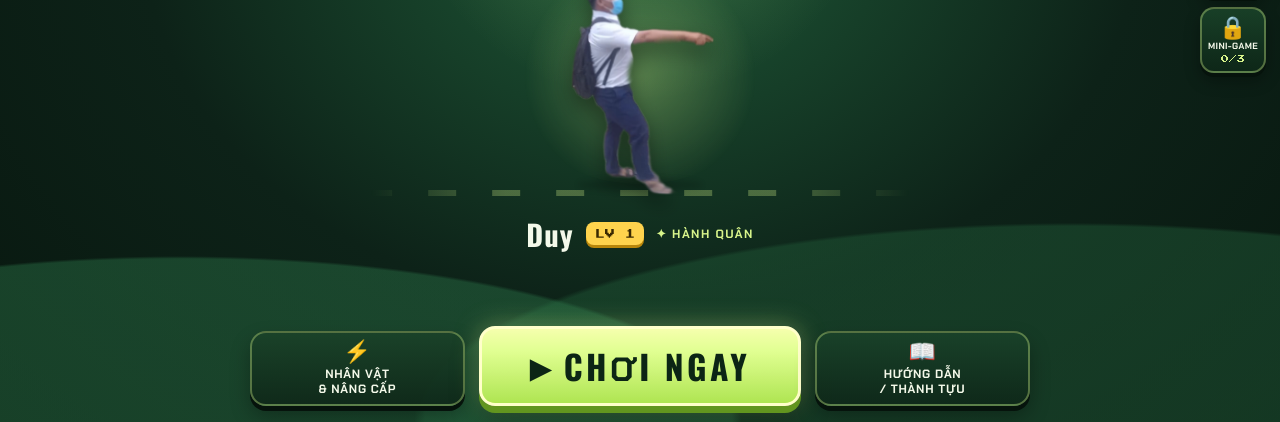
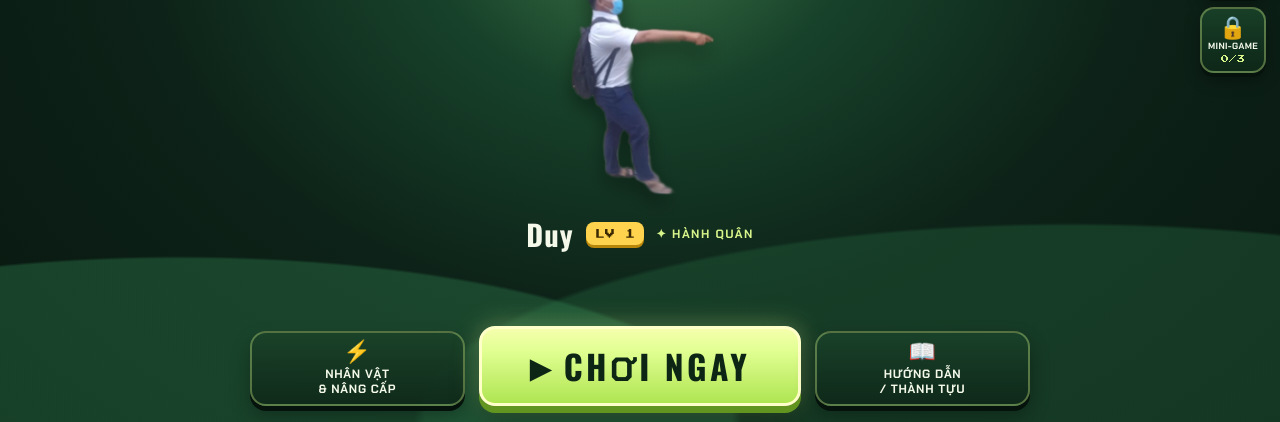
Before and after one commit to nguyenminhanh6850-ai/Duy-map-chay-di, a plain HTML site: page index.html in a window 1280 px wide. Shown: the part 378-800 px from the top of the page. Drawn offline with nearby package versions, Linux system fonts and the light colour scheme.

Commit message:
Update style.css

```diff
--- a/style.css
+++ b/style.css
@@ -154,23 +154,33 @@ button:focus-visible { outline: 3px solid var(--lime); outline-offset: 3px; }
 .game-title .t1 { color: #fff; text-shadow: 0 .06em 0 #1e5233, 0 .12em 0 #0a2014, 0 .2em .3em rgba(0,0,0,.45); }
 .game-title .t2 { color: var(--lime); text-shadow: 0 .06em 0 #4f7d17, 0 .12em 0 #26400a, 0 0 .5em rgba(216,245,139,.45), 0 .2em .3em rgba(0,0,0,.45); animation: title-glow 2.6s ease-in-out infinite; }
 @keyframes title-glow { 0%,100% { filter: brightness(1); } 50% { filter: brightness(1.15); } }
+/* Nhân vật chạy tại chỗ */
+.hero {
+  position: relative;
+  width: min(60vw, 300px);
+  height: clamp(130px, 31vh, 290px);
+  min-height: 0; /* Thêm dòng này để Flexbox không làm phình khung */
+  margin-top: clamp(10px, 2.6vh, 26px);
+  display: flex;
+  align-items: flex-end;
+  justify-content: center;
+}
 
-/* Nhân vật chạy tại chỗ */
-.hero { position: relative; width: min(60vw, 300px); height: clamp(130px, 31vh, 290px); margin-top: clamp(10px, 2.6vh, 26px); display: flex; align-items: flex-end; justify-content: center; }
-.hero-glow { position: absolute; inset: 8% 8% 10%; border-radius: 50%; background: radial-gradient(circle, rgba(216,245,139,.30), transparent 68%); animation: glow-breathe 2s ease-in-out infinite; }
 .hero-sprite {
-  position: relative; z-index: 2; height: 94%; max-width: 100%; object-fit: contain; transform-origin: 50% 100%;
+  position: relative;
+  z-index: 2;
+  display: block;
+  width: auto;         /* Ép chiều ngang tự co theo tỷ lệ ảnh */
+  height: auto;        /* Bỏ height: 94% gây lỗi tính toán */
+  max-width: 100%;     /* Không bao giờ rộng hơn khung .hero */
+  max-height: 94%;     /* Khóa cứng chiều cao tối đa bằng 94% khung .hero */
+  object-fit: contain;
+  transform-origin: 50% 100%;
   filter: drop-shadow(0 10px 10px rgba(0,0,0,.4));
   animation: run-in-place .52s ease-in-out infinite;
 }
-.hero-sprite.is-swap { animation: hero-swap .45s ease both, run-in-place .52s ease-in-out .45s infinite; }
-.hero-shadow { position: absolute; z-index: 1; bottom: 5%; left: 50%; width: 46%; height: 12px; border-radius: 50%; background: rgba(0,0,0,.4); transform: translateX(-50%); filter: blur(3px); animation: shadow-run .52s ease-in-out infinite; }
-.hero-ground {
-  position: absolute; z-index: 0; left: -40%; right: -40%; bottom: 3%; height: 6px; border-radius: 3px;
-  background: repeating-linear-gradient(90deg, rgba(216,245,139,.55) 0 28px, transparent 28px 64px);
-  animation: ground-scroll .55s linear infinite; opacity: .55;
-  -webkit-mask-image: linear-gradient(90deg, transparent, #000 25%, #000 75%, transparent); mask-image: linear-gradient(90deg, transparent, #000 25%, #000 75%, transparent);
-}
+
+
 @keyframes run-in-place {
   0%   { transform: translateY(0) rotate(-1.6deg) scale(1.02, .975); }
   25%  { transform: translateY(-9px) rotate(0deg) scale(.985, 1.025); }
```
